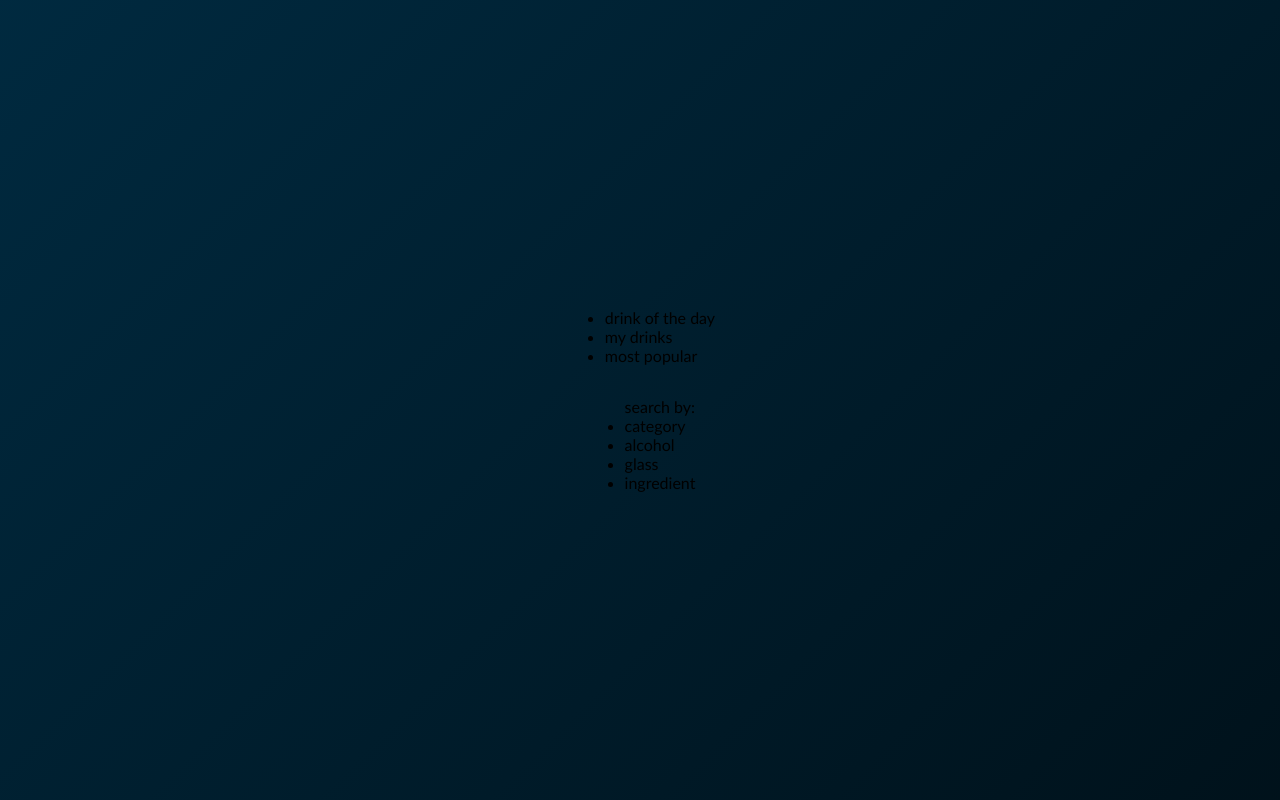
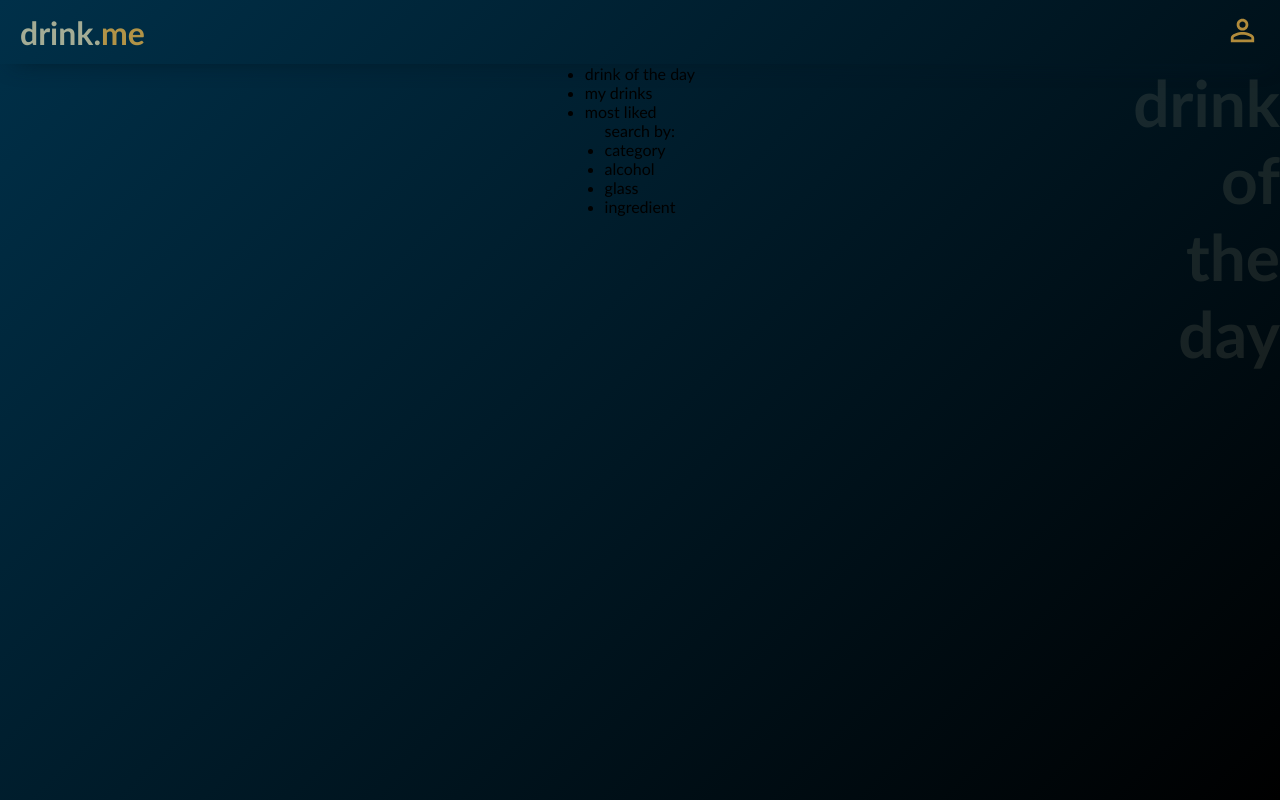
Before and after one commit to luszczka/next-js-training, a Next.js app: page /dashboard in a window 1280 px wide. Built offline with nearby package versions, Linux system fonts and the light colour scheme.

Commit message:
add mui & work on components & testing simple animations

```diff
--- /dev/null
+++ b/components/DrinkOfTheDay/DrinkOfTheDay.styled.tsx
@@ -0,0 +1,19 @@
+import styled from "styled-components"
+
+const StyledDrinkOfTheDayWrapper = styled.div`
+    width: 100vw;
+    position: relative;
+`
+
+const StyledDrinkOfTheDayHeader = styled.h2`
+    color: #EAE2B7;
+    font-size: 4rem;
+    word-spacing: 100vw;
+    position: absolute;
+    text-align: right;
+    top: 0;
+    right: 0;
+    opacity: .1;
+`
+
+export { StyledDrinkOfTheDayWrapper, StyledDrinkOfTheDayHeader };
--- /dev/null
+++ b/components/DrinkOfTheDay/DrinkOfTheDay.tsx
@@ -0,0 +1,12 @@
+import { ReactElement } from "react";
+import { StyledDrinkOfTheDayHeader, StyledDrinkOfTheDayWrapper } from "./DrinkOfTheDay.styled";
+
+const DrinkOfTheDay = (): ReactElement => {
+    return (
+        <StyledDrinkOfTheDayWrapper >
+            <StyledDrinkOfTheDayHeader>drink of the day</StyledDrinkOfTheDayHeader>
+        </StyledDrinkOfTheDayWrapper>
+    )
+}
+
+export default DrinkOfTheDay;
--- a/components/MainLogo/MainLogo.styled.tsx
+++ b/components/MainLogo/MainLogo.styled.tsx
@@ -1,9 +1,10 @@
+import { TypographyProps } from "@mui/system";
 import styled from "styled-components"
 
-const StyledMainLogo = styled.div`
+const StyledMainLogo = styled.div<{centered: boolean, fontSize: TypographyProps["fontSize"]}>`
     color: #EAE2B7;
-    margin: auto;
-    font-size: 3rem;
+    margin: ${({centered}) => (centered ? "auto" : "unset")};
+    font-size: ${({ fontSize }) => (fontSize ? fontSize : "4rem")};
     font-weight: bold;
     opacity: .7;
     pointer-events: none;
--- a/components/MainLogo/MainLogo.tsx
+++ b/components/MainLogo/MainLogo.tsx
@@ -1,11 +1,13 @@
+import { TypographyProps } from "@mui/system";
+import { ReactElement } from "react";
 import { StyledMainLogo } from "./MainLogo.styled";
 
 type Props = {
-    animated?: boolean;
+    fontSize?: TypographyProps["fontSize"];
 }
 
-const MainLogo = ({animated}: Props) => {
-    return <StyledMainLogo >drink.<span>me</span></StyledMainLogo>
+const MainLogo = ({fontSize}: Props): ReactElement => {
+    return <StyledMainLogo fontSize={fontSize}>drink.<span>me</span></StyledMainLogo>
 }
 
 export default MainLogo;
--- /dev/null
+++ b/components/Navigation/Navigation.styled.tsx
@@ -0,0 +1,39 @@
+import styled from "styled-components"
+
+const StyledNavigation = styled.div`
+    display: flex;
+    box-shadow: 0px 10px 24px -15px rgba(0, 24, 37, 1);
+    justify-content: space-between;
+    height: 4rem;
+    width: 100%;
+    position: sticky;
+    top: 0;
+    left: 0;
+    align-items: center;
+
+    svg {
+        padding-right: 20px;
+        animation: poppingIn .3s;
+        :hover {
+            opacity: 1;
+            animation: poppingOut .3s;
+        }
+    }
+
+    div {
+        padding-left: 20px;
+    }
+
+    @keyframes poppingIn {
+        0% { transform: rotate(0deg); }
+        50% { transform: rotate(-7deg); }
+        100% { transform: rotate(0deg); }
+    }
+    @keyframes poppingOut {
+        0% { transform: rotate(0deg); }
+        50% { transform: rotate(7deg); }
+        100% { transform: rotate(0deg); }
+    }
+`
+
+export { StyledNavigation };
--- /dev/null
+++ b/components/Navigation/Navigation.tsx
@@ -0,0 +1,18 @@
+import { ReactElement } from "react";
+import MainLogo from "../MainLogo/MainLogo";
+import { StyledNavigation } from "./Navigation.styled";
+import PermIdentityIcon from '@mui/icons-material/PermIdentity';
+import Link from "next/link";
+
+const Navigation = (): ReactElement => {
+    return (
+    <StyledNavigation>
+        <MainLogo fontSize="2rem"/>
+        <Link href="/profile">
+            <PermIdentityIcon fontSize="large" htmlColor="#FCBF49" opacity=".7" />
+        </Link>
+    </StyledNavigation>
+    )
+}
+
+export default Navigation;
--- a/components/PageWrapper/PageWrapper.styled.tsx
+++ b/components/PageWrapper/PageWrapper.styled.tsx
@@ -1,15 +1,29 @@
 import styled from "styled-components"
 
-const StyledPageWrapper = styled.div`
+const StyledPageWrapper = styled.div<{centered: boolean, isAnimated: boolean,}>`
     align-items: center;
     display: flex;
     flex-direction: column;
-    justify-content: center;
+    justify-content: ${({centered}) => (centered ? "center" : "flex-start")};
     width: 100vw;
     height: 100vh;
     margin: 0;
     padding: 0;
+    background: ${({isAnimated}) => (isAnimated ? "linear-gradient(-45deg, #000,#003049,#d62828)" : "linear-gradient(-45deg, #000, #003049)")};
+    background-size: ${({isAnimated}) => (isAnimated ? "300% 300%" : "100%")};
+    animation: ${({isAnimated}) => (isAnimated ? "gradient 10s ease infinite" : "")};
 
+    @keyframes gradient {
+    0% {
+      background-position: 0% 50%;
+    }
+    50% {
+      background-position: 100% 50%;
+    }
+    100% {
+      background-position: 0% 50%;
+    }
+  }
 `
 
 export { StyledPageWrapper };
--- a/components/PageWrapper/PageWrapper.tsx
+++ b/components/PageWrapper/PageWrapper.tsx
@@ -2,11 +2,13 @@ import { ReactElement, ReactNode } from "react";
 import { StyledPageWrapper } from "./PageWrapper.styled";
 
 type Props = {
+    centered?: boolean;
     children: ReactNode;
+    isAnimated?: boolean;
 }
 
-const PageWrapper = ({children}: Props): ReactElement => {
-    return <StyledPageWrapper>{children}</StyledPageWrapper>;
+const PageWrapper = ({centered, children, isAnimated}: Props): ReactElement => {
+    return <StyledPageWrapper centered={centered} isAnimated={isAnimated}>{children}</StyledPageWrapper>;
   }
 
 export default PageWrapper;
--- a/package.json
+++ b/package.json
@@ -3,6 +3,11 @@
     "dev": "next dev"
   },
   "dependencies": {
+    "@emotion/react": "^11.10.5",
+    "@emotion/styled": "^11.10.5",
+    "@mui/icons-material": "^5.10.9",
+    "@mui/material": "^5.10.13",
+    "@mui/styled-engine-sc": "^5.10.6",
     "next": "^13.0.2",
     "react": "^18.2.0",
     "react-dom": "^18.2.0",
--- a/pages/dashboard/index.tsx
+++ b/pages/dashboard/index.tsx
@@ -1,13 +1,18 @@
 import { ReactElement } from "react";
+import DrinkOfTheDay from "../../components/DrinkOfTheDay/DrinkOfTheDay";
+import Navigation from "../../components/Navigation/Navigation";
 import PageWrapper from "../../components/PageWrapper/PageWrapper";
 
 const Dashboard = (): ReactElement => {
     return (
+
         <PageWrapper>
+        <Navigation />
+        <DrinkOfTheDay />
             <ul>
             <li>drink of the day</li>
             <li>my drinks</li>
-            <li>most popular</li>
+            <li>most liked</li>
             </ul>
             <ul>
             search by:
@@ -17,6 +22,7 @@ const Dashboard = (): ReactElement => {
             <li>ingredient</li>
             </ul>
         </PageWrapper>
+
     )
 }
 
--- a/pages/index.tsx
+++ b/pages/index.tsx
@@ -6,7 +6,7 @@ import PageWrapper from '../components/PageWrapper/PageWrapper';
 
 const HomePage = (): ReactElement => {
   return (
-    <PageWrapper>
+    <PageWrapper centered isAnimated>
       <Link href="/dashboard">
         <MainLogo />
       </Link>
--- a/pages/styles.css
+++ b/pages/styles.css
@@ -1,26 +1,16 @@
+* {
+  margin: 0;
+  padding: 0;
+}
+
 body {
     margin: 0;
     padding: 0;
     font-family: 'Trebuchet MS';
     font-size: 16px;
-    background: linear-gradient(-45deg, #000, #003049, #d62828);
-    background-size: 400% 400%;
-    animation: gradient 10s ease infinite;
     height: 100vh;
   }
 
   a {
     text-decoration: none;
 }
-
-  @keyframes gradient {
-    0% {
-      background-position: 0% 50%;
-    }
-    50% {
-      background-position: 100% 50%;
-    }
-    100% {
-      background-position: 0% 50%;
-    }
-  }
```
Also changed, not shown: 1 other file (tests, documents, lock files or other folders).
